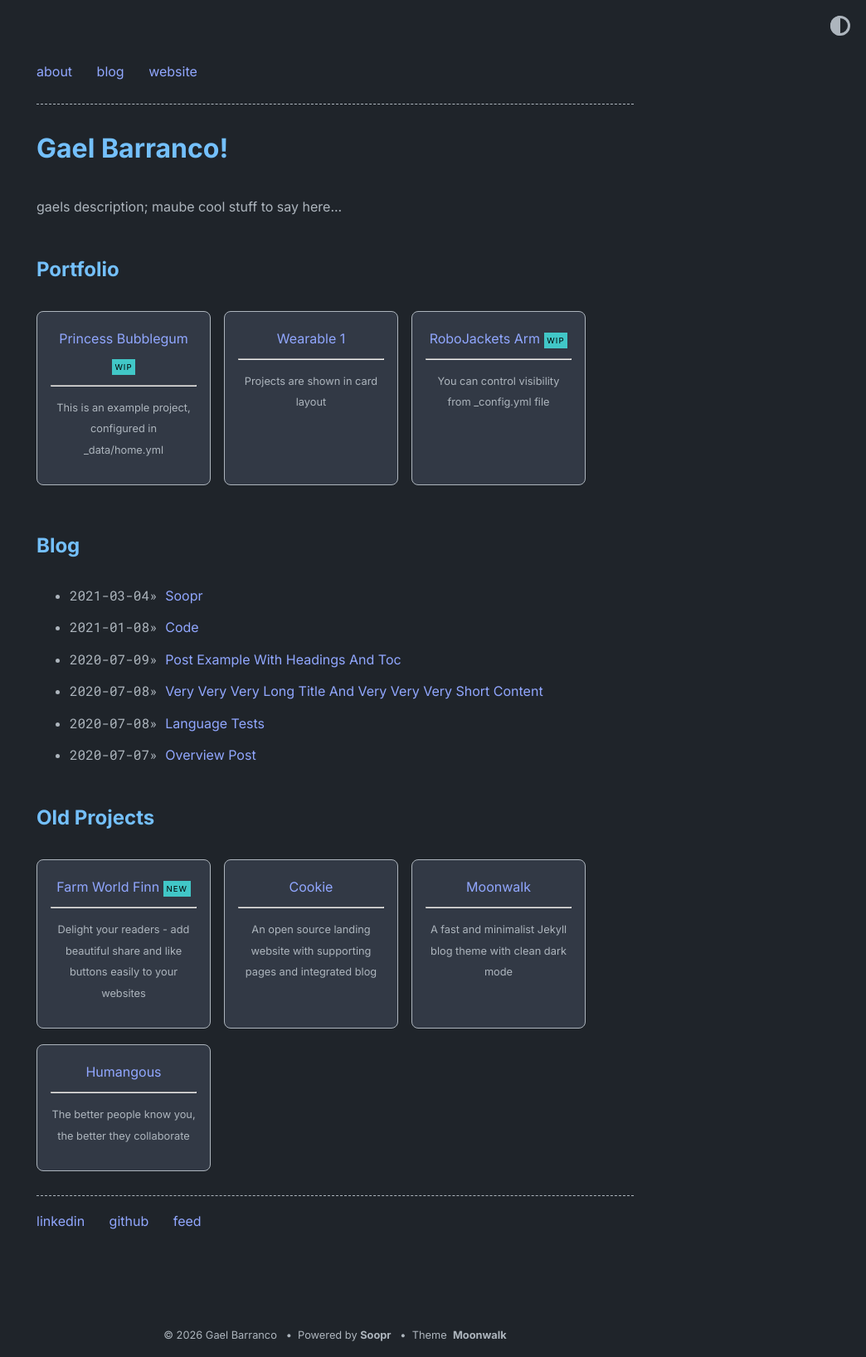
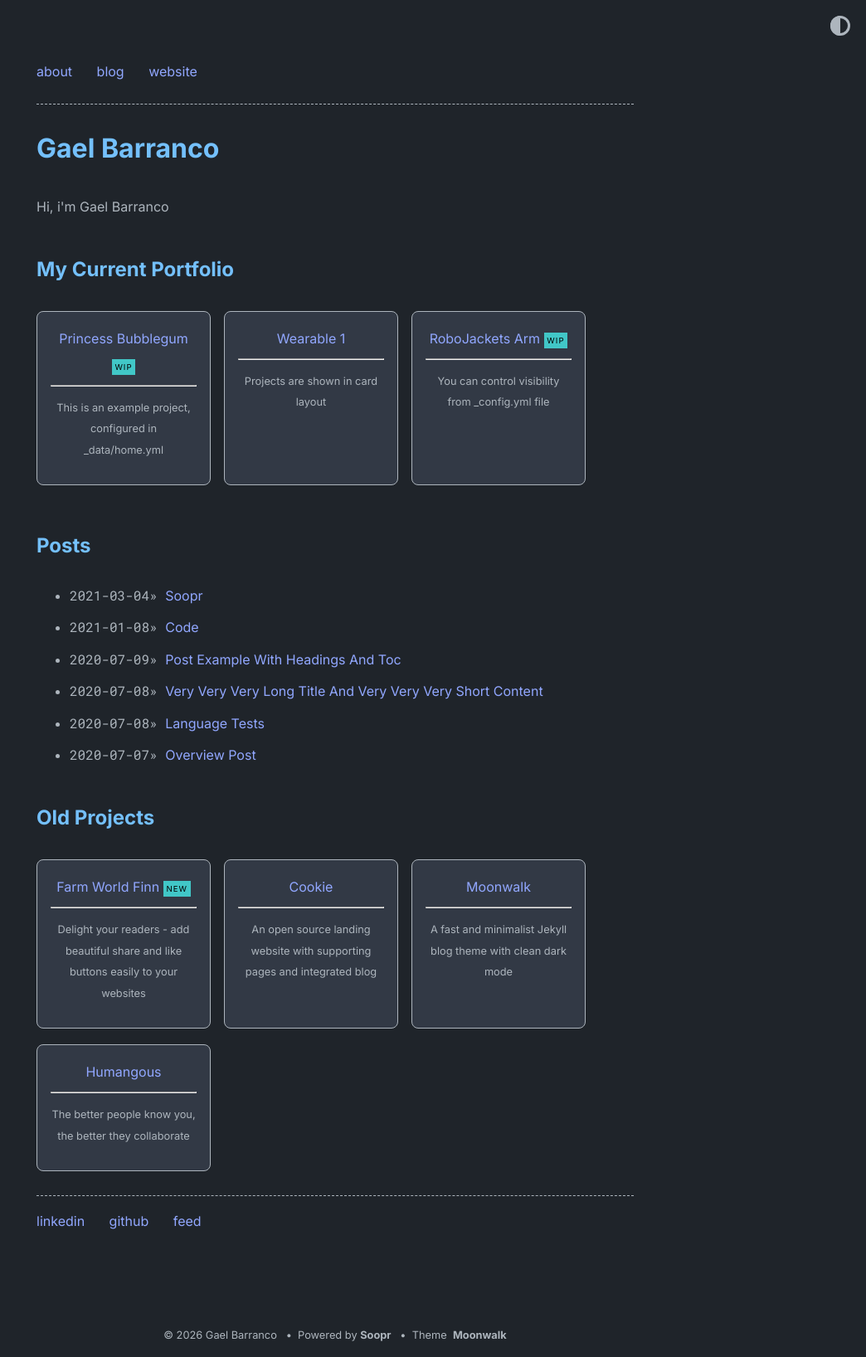
Before and after one commit to gbarranc/gbarranc.github.io, a Jekyll site: the page built from index.md, in a window 1280 px wide. Shown: the whole page at 83% size, without its empty margins (236-1280 px from the left). Built offline with Jekyll 4.4.1, drawn with Linux system fonts in a browser that asks for light colours.

Commit message:
Revise site title and descriptions for clarity
Updated site title and description for clarity. Changed portfolio and blog titles for better context.

```diff
--- a/_config.yml
+++ b/_config.yml
@@ -1,8 +1,8 @@
-title: Gael Barranco!
+title: Gael Barranco
 author: Gael Barranco
 url: https://gbarranc.github.io/ # root address of the site
 description: > # description of the site (multiple lines allowed)
-  gaels description; maube cool stuff to say here...
+  Hi, i'm Gael Barranco
 
 permalink: /:slug
 
@@ -33,9 +33,9 @@ theme_config:
   show_tags: true # show tags in a blog posts
   # options for "home" page
   home:
-    title_projects: Portfolio
+    title_projects: My Current Portfolio
     title_misc_list: Details
-    title_blog: Blog
+    title_blog: Posts
     title_old_projects: Old Projects
 
 soopr:
```
